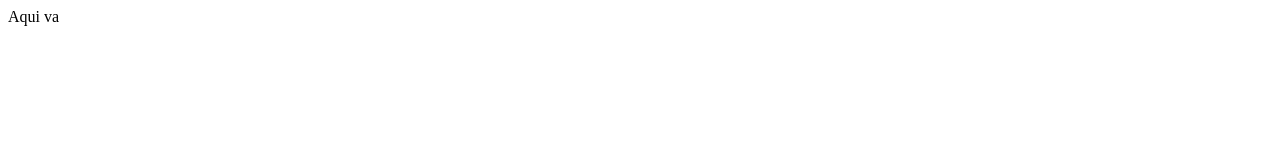
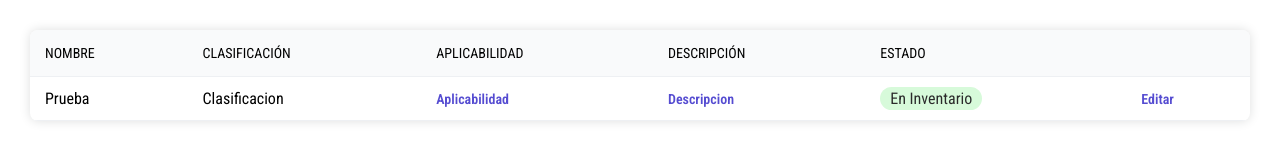
Before and after one commit to Ney004/Inventario, a plain HTML site: page Sidebar-options/inventario.html in a window 1280 px wide. Drawn offline with Linux system fonts and the light colour scheme.

Commit message:
Inventario

```diff
--- a/Sidebar-options/inventario.html
+++ b/Sidebar-options/inventario.html
@@ -4,8 +4,34 @@
     <meta charset="UTF-8">
     <meta name="viewport" content="width=device-width, initial-scale=1.0">
     <title>Inventario</title>
+    <link rel="stylesheet" href="./inventario_style.css">
 </head>
 <body>
-    Aqui va
+    <section>
+        <dir class="board">
+            <table width="100%">
+                <thead>
+                    <tr>
+                        <td> Nombre </td>
+                        <td> Clasificación </td>
+                        <td> Aplicabilidad </td>
+                        <td> Descripción </td>
+                        <td> Estado </td>
+                        <td></td>
+                    </tr>
+                </thead>
+                <tbody>
+                    <tr>
+                        <td class="name"> <p> Prueba </p> </td>
+                        <td class="class">  <p> Clasificacion </p> </td>
+                        <td class="utility"> <a href=""> Aplicabilidad </a> </td>
+                        <td class="description"> <a href=""> Descripcion </a> </td>
+                        <td class="status"> <p> En Inventario </p> </td>
+                        <td class="edit"> <a href=""> Editar </a> </td>
+                    </tr>
+                </tbody>
+            </table>
+        </dir>
+    </section>
 </body>
 </html>
--- a/Sidebar-options/inventario_style.css
+++ b/Sidebar-options/inventario_style.css
@@ -0,0 +1,71 @@
+@import url('https://fonts.googleapis.com/css2?family=Bebas+Neue&family=Oswald:wght@200..700&family=Quicksand:wght@300..700&family=Roboto+Condensed:ital,wght@0,100..900;1,100..900&display=swap');
+
+*{
+    margin: 0;
+    padding: 0;
+    box-sizing: border-box;
+    font-family: "Roboto Condensed", sans-serif;
+}
+
+body{
+    background-color: #ffffff;
+}
+
+.board {
+    width: calc(100% - 60px); /* Resta 30px de cada lado */
+    margin: 30px auto; /* Aplica margen de 30px en todos los lados y centra horizontalmente */
+    overflow: auto;
+    background-color: #ffffff;
+    border-radius: 8px;
+    box-shadow: 0px 0px 11px #dedfdf;
+}
+
+table{
+    border-collapse: collapse;
+}
+
+tr{
+    border-bottom: 1px solid #eef0f3;
+}
+
+thead td{
+    font-size: 14px;
+    text-transform: uppercase;
+    font-weight: 400;
+    background-color: #f9fafb;
+    text-align: start;
+    padding: 15px;
+}
+
+tbody tr td{
+    padding: 10px 15px;
+}
+
+.status p{
+    background-color: #d7fada;
+    padding: 2px 10px;
+    display: inline-block;
+    border-radius: 40px;
+    color: #2b2b2b;
+}
+
+.edit a{
+    text-decoration: none;
+    font-size: 14px;
+    color: #554cd1;
+    font-weight: 600;
+}
+
+.description a{
+    text-decoration: none;
+    font-size: 14px;
+    color: #554cd1;
+    font-weight: 600;
+}
+
+.utility a{
+    text-decoration: none;
+    font-size: 14px;
+    color: #554cd1;
+    font-weight: 600;
+}
```
